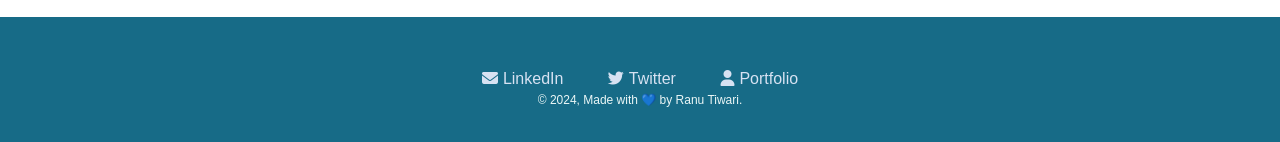
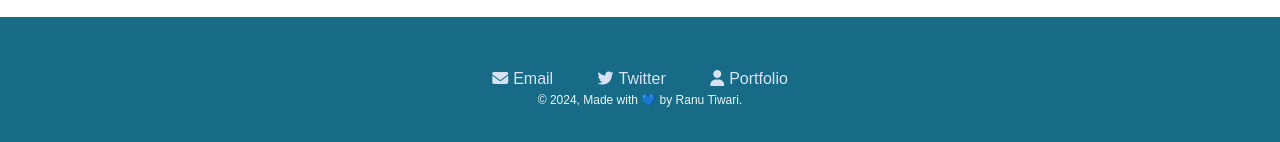
Before and after one commit to RanuTiwari/NavigationMenu, a plain HTML site: page index.html in a window 1280 px wide. Shown: the part 6807-6949 px from the top of the page. Drawn offline with nearby package versions, Linux system fonts and the light colour scheme.

Commit message:
Update index.html

```diff
--- a/index.html
+++ b/index.html
@@ -134,7 +134,7 @@
 
 
 <div class="bottom-container">
-    <a class="footer-link" href="mailto:ranutiwari5757@gmail.com"><i class="fas fa-envelope"></i>LinkedIn</a>
+    <a class="footer-link" href="mailto:ranutiwari5757@gmail.com"><i class="fas fa-envelope"></i>Email</a>
     <a class="footer-link" href="https://twitter.com/Ranu Tiwari"><i class="fa-brands fa-twitter"></i>Twitter</a>
     <a class="footer-link" href="https://ranutiwarigithub.io/My-UX-Portfolio"><i class="fa-solid fa-user"></i>Portfolio</a>
     <br>
```
